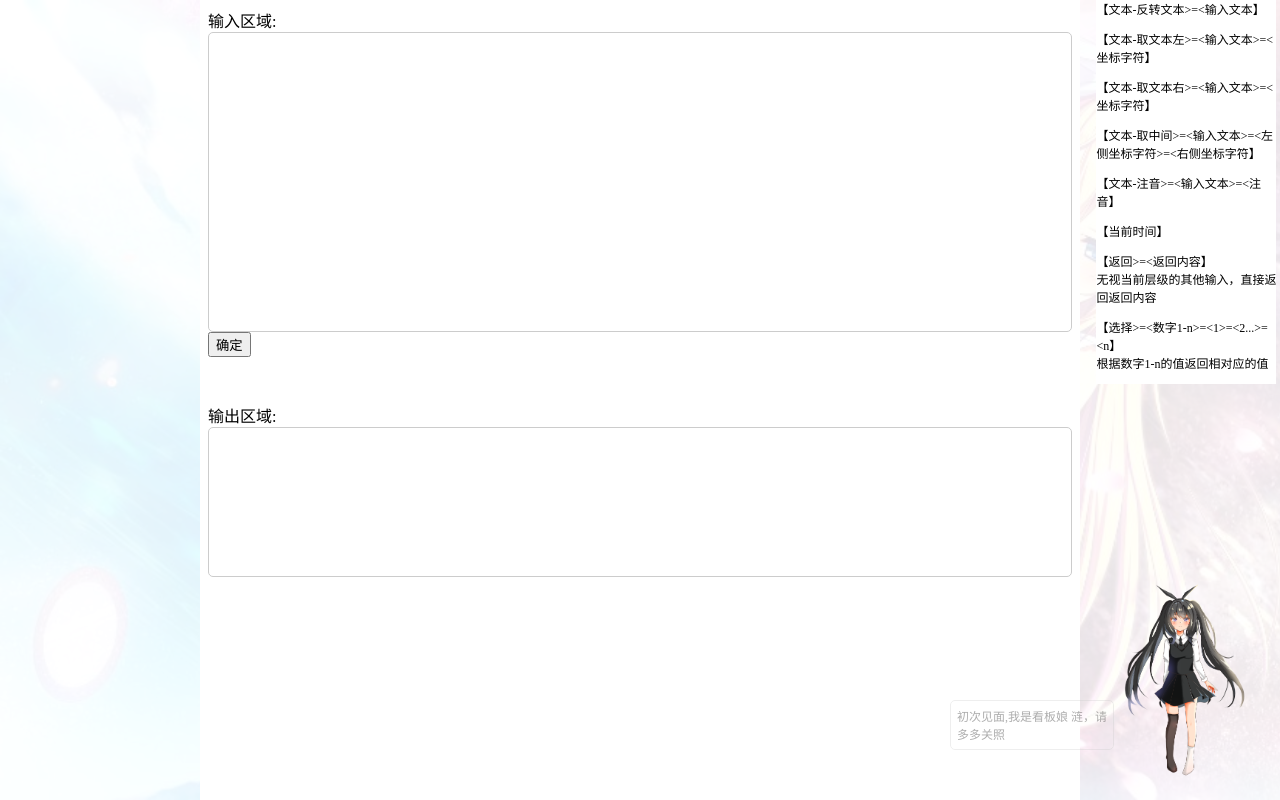
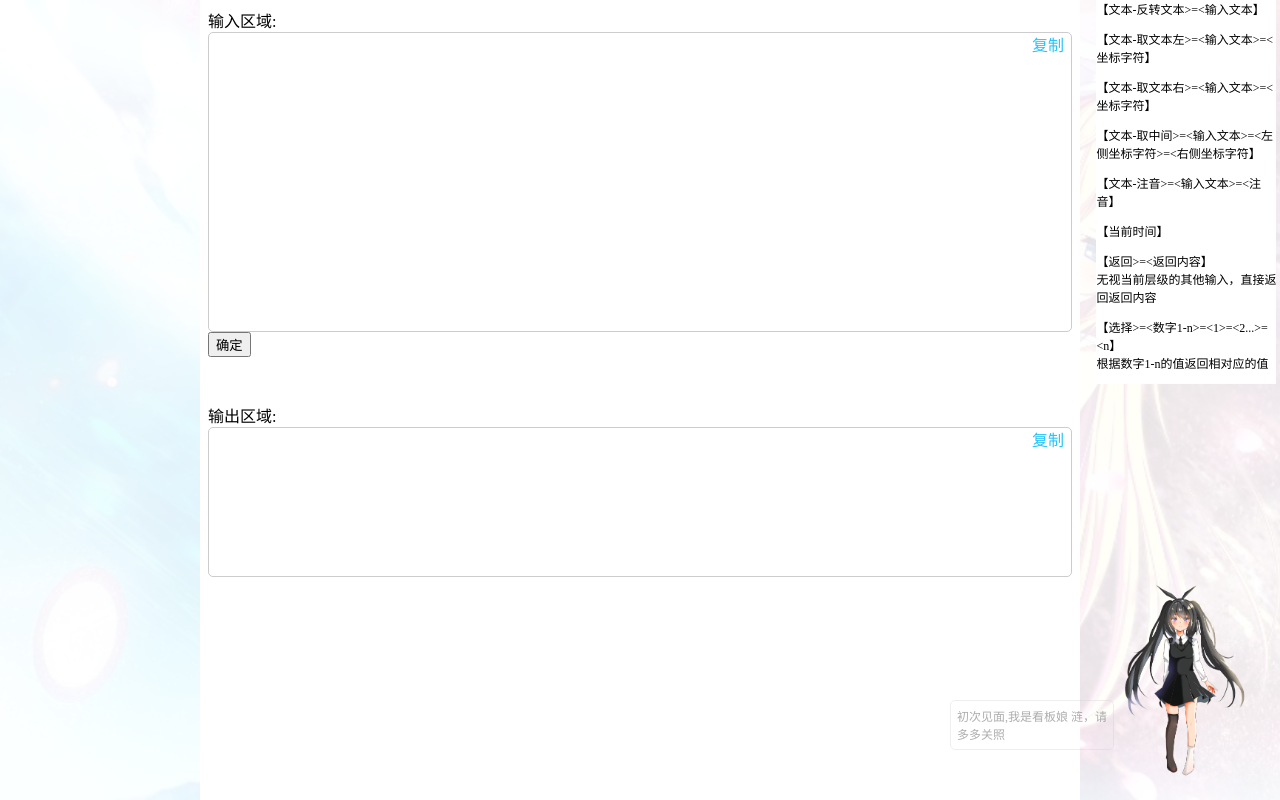
Before and after one commit to xiaotong-tong/xtt, a Nuxt app in the folder browser/: page /text in a window 1280 px wide. Built offline with nearby package versions, Linux system fonts and the light colour scheme.

Commit message:
添加了复制按钮

```diff
--- a/browser/components/operatingMenu.vue
+++ b/browser/components/operatingMenu.vue
@@ -4,7 +4,14 @@
         有什么事呢？
     </div>
     <div class="main">
-        内容区
+        <ul>
+          <li>
+              <a href="/text">文本操作类</a>
+          </li>
+          <li>
+              <a href="/">首页</a>
+          </li>
+      </ul>
     </div>
     <div
         class="closeMenuLink"
@@ -38,6 +45,9 @@ export default {
     flex-direction: column;
     justify-content: space-between;
 }
+.main {
+    flex: 1;
+}
 .title {
     margin-bottom: .5em;
 }
--- a/browser/pages/text.vue
+++ b/browser/pages/text.vue
@@ -10,13 +10,25 @@
         <!-- 【选择>=<【文本-反转文本>=<【文本-反转文本>=<【当前时间>=<时】】】>=<1点了>=<2点了>=<3点了>=<4点了>=<5点了>=<6点了>=<7点了>=<8点了>=<9点了>=<10点了>=<11点了>=<12点了】 -->
         </div>
         <button
+          class="copyBtn"
+          @click="copyInputText"
+        >复制</button>
+        <button
           @click="clickOK"
         >确定</button>
       </section>
       <section class="outputArea">
         输出区域:
-        <div class="outputfield textborder1" v-html="outputText">
+        <div
+          class="outputfield textborder1"
+          v-html="outputText"
+          ref="outputfield"
+        >
         </div>
+        <button
+          class="copyBtn"
+          @click="copyOutputText"
+        >复制</button>
       </section>
       <section class="helpArea">
         <ul>
@@ -67,6 +79,16 @@ export default {
       this.inputText = inputEl.innerText;
 
       this.outputText = this.$showText.showText(this.inputText);
+    },
+    async copyInputText() {
+      const res = await navigator.clipboard?.writeText(this.$refs.inputfield.innerText)
+      console.log("复制成功啦");
+    },
+    async copyOutputText() {
+      const res = await navigator.clipboard?.write(
+        [new ClipboardItem({'text/html': new Blob([this.$refs.outputfield.innerHTML], {type: 'text/html'})})]
+        )
+      console.log("复制成功啦");
     }
   }
 }
@@ -81,6 +103,7 @@ export default {
 }
 .inputArea,
 .outputArea {
+  position: relative;
   margin-bottom: 30px;
   padding: .5em;
 }
@@ -108,4 +131,11 @@ export default {
 .helpArea li {
   margin-bottom: 1em;
 }
+.copyBtn {
+  all: unset;
+  color: var(--bg-color-blue);
+  position: absolute;
+  top: 2em;
+  right: 1em;
+}
 </style>
```
Also changed, not shown: browser/plugins/showText.js.
